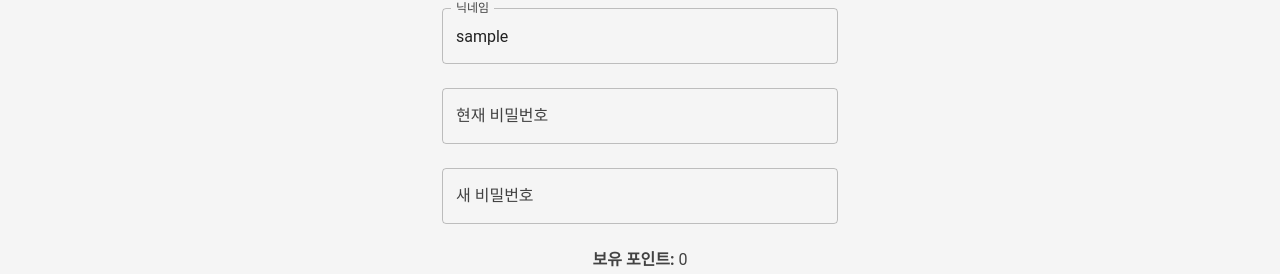
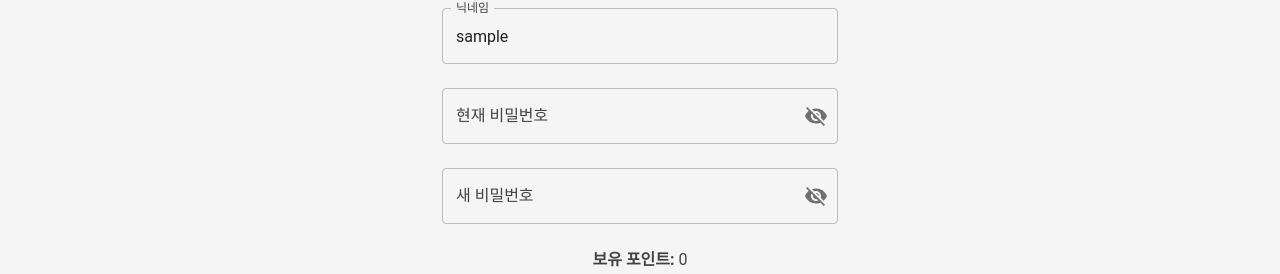
Before and after one commit to HarryKim24/H, a React (Vite) app in the folder client/: page /profile in a window 1280 px wide. Shown: the part 184-458 px from the top of the page. Built offline with nearby package versions, Linux system fonts and the light colour scheme; no server answers; sample sign-in values are in the browser's storage.

Commit message:
⚡️ 비밀번호 보이기/숨기기 토글 버튼 구현

```diff
--- a/client/src/pages/ProfilePage.tsx
+++ b/client/src/pages/ProfilePage.tsx
@@ -3,9 +3,12 @@
 import axios from "axios";
 import { useAuthStore } from "../context/authStore";
 import {
-  Container, TextField, Typography, Button, Box, CircularProgress, Alert, Dialog, DialogActions, DialogContent, DialogContentText, DialogTitle, useTheme
+  Container, TextField, Typography, Button, Box, CircularProgress, Alert, Dialog, DialogActions, DialogContent, DialogContentText, DialogTitle, useTheme,
+  InputAdornment,
+  IconButton
 } from "@mui/material";
 import { useNavigate } from "react-router-dom";
+import { Visibility, VisibilityOff } from "@mui/icons-material";
 
 const ProfilePage = () => {
   const { user, token, logout } = useAuthStore();
@@ -17,6 +20,8 @@
   const [currentPassword, setCurrentPassword] = useState("");
   const [password, setPassword] = useState("");
   const [newPassword, setNewPassword] = useState("");
+  const [showCurrentPassword, setShowCurrentPassword] = useState(false);
+  const [showNewPassword, setShowNewPassword] = useState(false);
   const [loading, setLoading] = useState(false);
   const [message, setMessage] = useState("");
   const [error, setError] = useState("");
@@ -126,22 +131,40 @@
 
           <TextField
             label="현재 비밀번호"
-            type="password"
+            type={showCurrentPassword ? "text" : "password"}
             fullWidth
             margin="normal"
             value={currentPassword}
             onChange={(e) => setCurrentPassword(e.target.value)}
             autoComplete="current-password"
+            InputProps={{
+              endAdornment: (
+                <InputAdornment position="end">
+                  <IconButton onClick={() => setShowCurrentPassword(!showCurrentPassword)} edge="end">
+                    {showCurrentPassword ? <Visibility /> : <VisibilityOff />}
+                  </IconButton>
+                </InputAdornment>
+              )
+            }}
           />
 
           <TextField
             label="새 비밀번호"
-            type="password"
+            type={showNewPassword ? "text" : "password"}
             fullWidth
             margin="normal"
             value={newPassword}
             onChange={(e) => setNewPassword(e.target.value)}
             autoComplete="new-password"
+            InputProps={{
+              endAdornment: (
+                <InputAdornment position="end">
+                  <IconButton onClick={() => setShowNewPassword(!showNewPassword)} edge="end">
+                    {showNewPassword ? <Visibility /> : <VisibilityOff />}
+                  </IconButton>
+                </InputAdornment>
+              )
+            }}
           />
 
           <Typography variant="body1" sx={{ mt: 2 }}>
```
